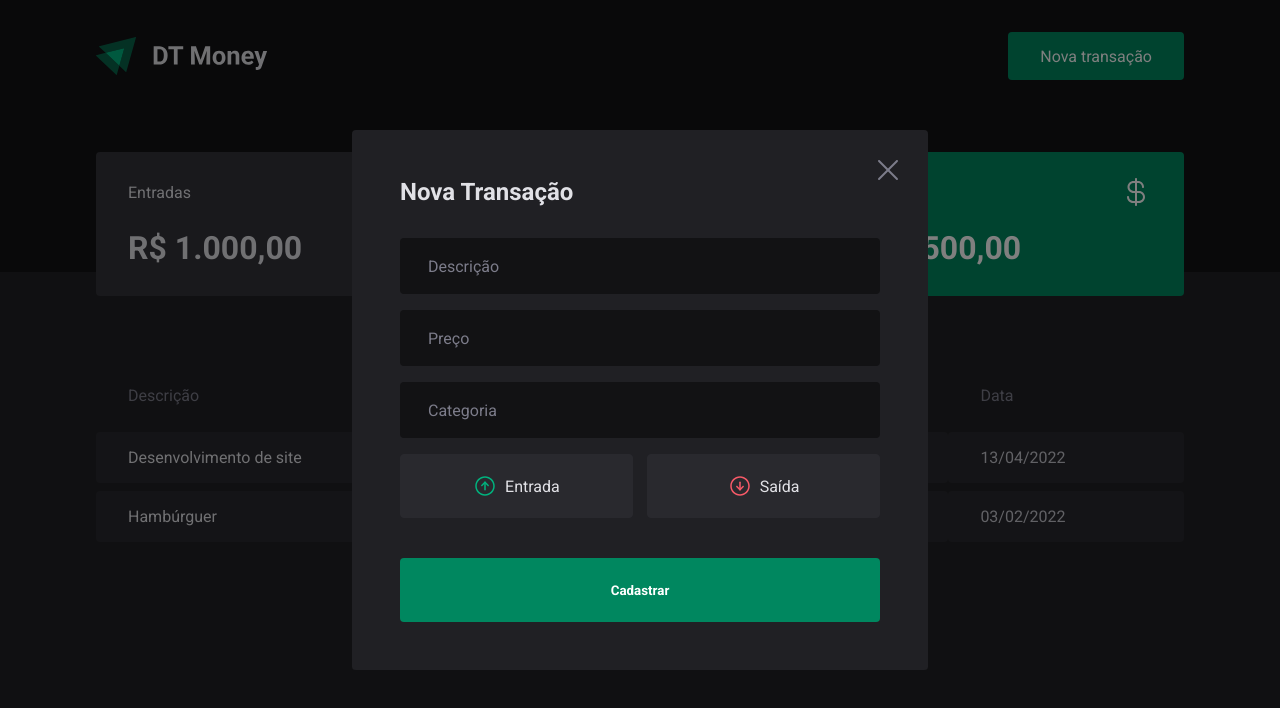
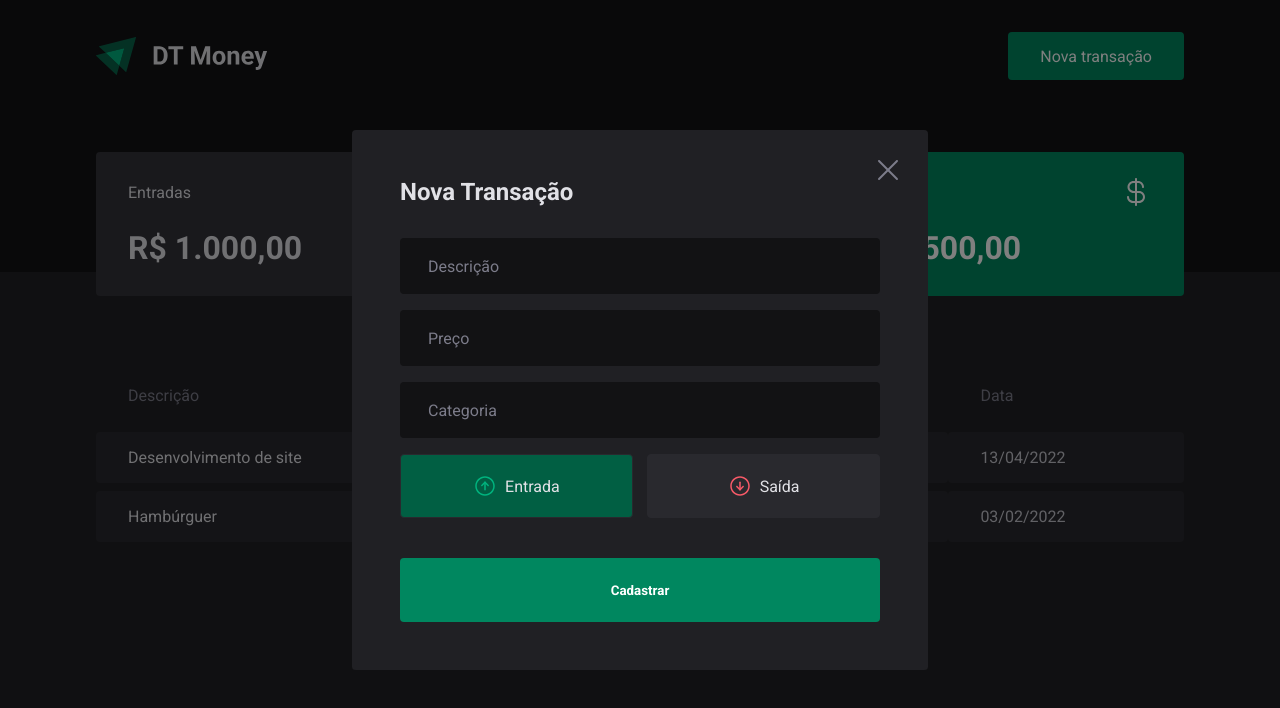
Before and after one commit to herbert366/aprendendoReact, a React (Create React App) app in the folder dtmoney/: page / in a window 1280 px wide. Both pictures are taken after a click on the button "Nova transação". Shown: the top 708 px of the page. Built offline with nearby package versions, Linux system fonts and the light colour scheme; no server answers; what miragejs would draw is missing.

Commit message:
funcionamento dos botões

```diff
--- a/dtmoney/src/components/NewTransactionModal/index.tsx
+++ b/dtmoney/src/components/NewTransactionModal/index.tsx
@@ -1,8 +1,9 @@
 import Modal from 'react-modal'
-import { Container, TransactionTypeContainer } from './styles'
+import { Container, RadioBox, TransactionTypeContainer } from './styles'
 import closeImg from '../../assets/close.svg'
 import incomeImg from '../../assets/income.svg'
 import outcomeImg from '../../assets/outcome.svg'
+import { useState } from 'react'
 
 interface newTransactionModalProps {
   isOpen: boolean
@@ -13,6 +14,8 @@
   isOpen,
   onRequestClose,
 }: newTransactionModalProps) {
+  const [type, setType] = useState('deposit')
+
   return (
     <Modal
       isOpen={isOpen}
@@ -33,14 +36,22 @@
         <input type="number" placeholder="Preço" />
         <input placeholder="Categoria" />
         <TransactionTypeContainer>
-          <button className="income-button">
+          <RadioBox
+            type="button"
+            isActive={type === 'deposit'}
+            onClick={() => setType('deposit')}
+          >
             <img src={incomeImg} alt="entrada img" />
             <span>Entrada</span>
-          </button>
-          <button className="income-button">
+          </RadioBox>
+          <RadioBox
+            type="button"
+            isActive={type === 'withdraw'}
+            onClick={() => setType('withdraw')}
+          >
             <img src={outcomeImg} alt="saída img" />
             <span>Saída</span>
-          </button>
+          </RadioBox>
         </TransactionTypeContainer>
         <button type="submit">Cadastrar</button>
       </Container>
--- a/dtmoney/src/components/NewTransactionModal/styles.ts
+++ b/dtmoney/src/components/NewTransactionModal/styles.ts
@@ -50,15 +50,18 @@
   margin: 1rem 0;
   grid-template-columns: 1fr 1fr;
   gap: 0.9rem;
-
-  button {
+`
+interface RadioBoxPros {
+  isActive: boolean
+}
+export const RadioBox = styled.button<RadioBoxPros>`
   height: 4rem;
 
   border: 1px solid #29292e;
   border-radius: 0.25rem;
   padding: 0 1.5rem;
 
-    background: var(--shape-secundaria);
+  background: ${props => (props.isActive ? '#015F43' : '#29292E')};
 
   display: flex;
   align-items: center;
@@ -80,5 +83,4 @@
     font-size: 1rem;
     color: var(--text-title);
   }
-  }
 `
```
Lines whose indentation alone changed are shown as unchanged.
